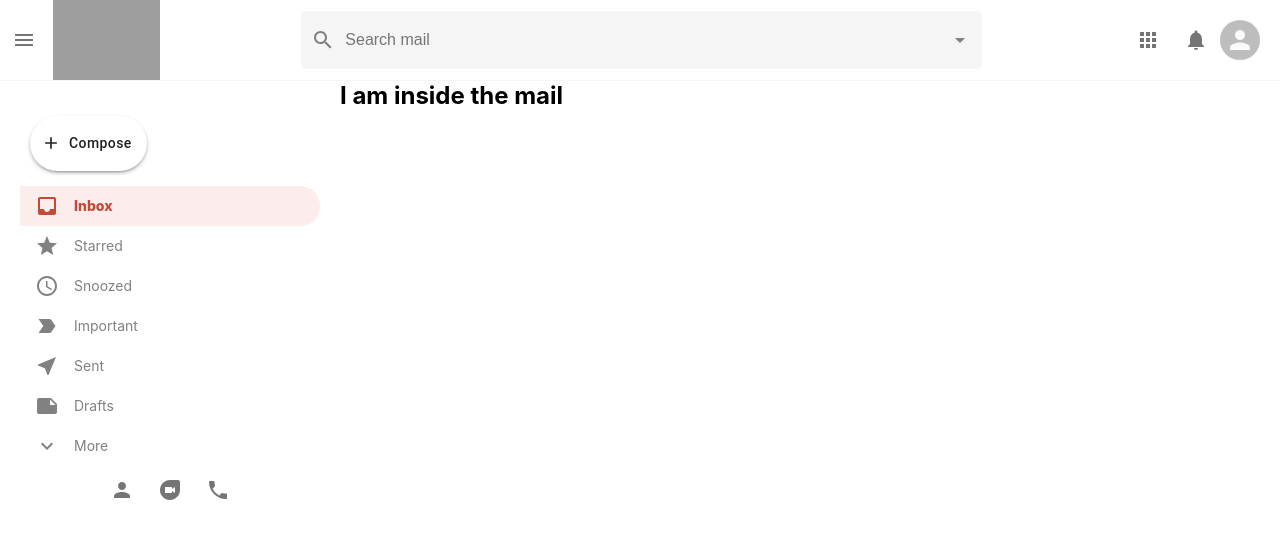
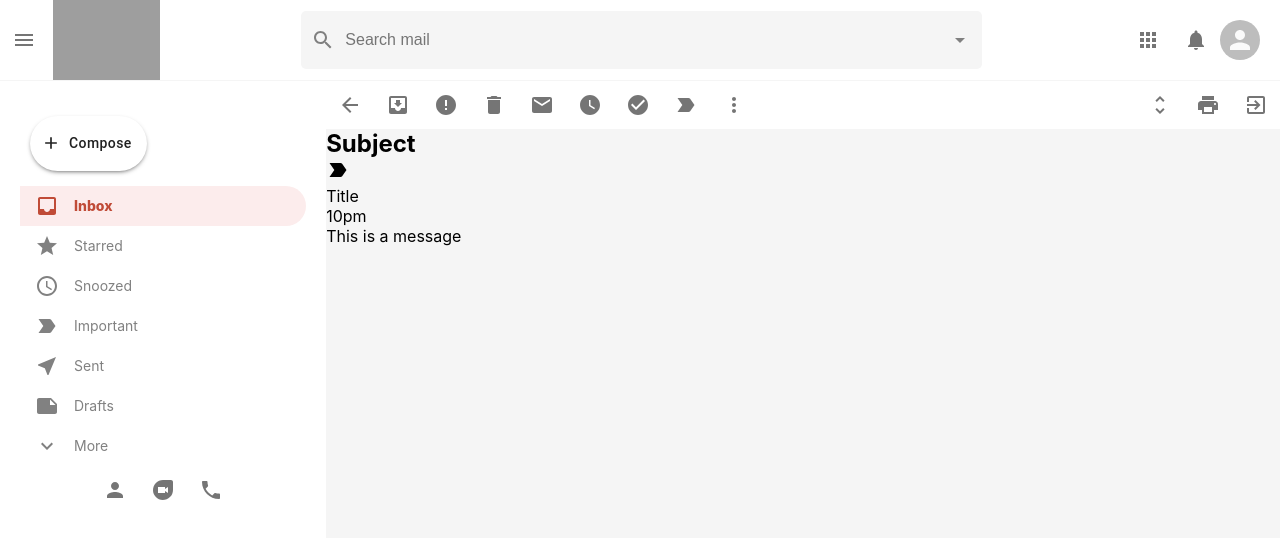
Before and after one commit to apolloproductionsdj/gmail-clone, a React (Create React App) app: page /mail in a window 1280 px wide. Shown: the top 538 px of the page. Built offline with nearby package versions, Linux system fonts and the light colour scheme; grey boxes are pictures that could not be loaded.

Commit message:
made background of mail message section

```diff
--- a/src/EmailRow.js
+++ b/src/EmailRow.js
@@ -3,10 +3,13 @@ import './EmailRow.css';
 import StarBorderOutlinedIcon from '@material-ui/icons/StarBorderOutlined';
 import LabelImportantOutlinedIcon from '@material-ui/icons/LabelImportantOutlined';
 import { Checkbox, IconButton } from '@material-ui/core';
+import { useHistory } from 'react-router-dom';
 
 function EmailRow({ id, title, subject, description, time }) {
+    const history = useHistory();
+
     return (
-        <div className="emailRow">
+        <div onClick={() => history.push("/mail")} className="emailRow">
             <div className="emailRow__options">
                 <Checkbox />
                 <IconButton>
--- a/src/Mail.css
+++ b/src/Mail.css
@@ -0,0 +1,25 @@
+.mail {
+    flex: 1;
+    /* display: flex; */
+    background-color: whitesmoke;
+}
+
+.mail__tools {
+    display: flex;
+    justify-content: space-between;
+    background-color: white;
+}
+
+.mail__toolsLeft {
+    display: flex;
+}
+
+/* .mail__body {
+    display: flex;
+    flex-direction: column;
+    margin: 30px;
+    background-color: white;
+    padding: 20px;
+    height: 100vh;
+    box-shadow: 0px 5px 7px 0px rgba(0, 0, 0, 0.24);
+} */
--- a/src/Mail.js
+++ b/src/Mail.js
@@ -1,12 +1,97 @@
+import { IconButton } from '@material-ui/core';
 import React from 'react';
 import "./Mail.css";
+import ArrowBackIcon from '@material-ui/icons/ArrowBack';
+import MoveToInboxIcon from '@material-ui/icons/MoveToInbox';
+import ErrorIcon from '@material-ui/icons/Error';
+import DeleteIcon from '@material-ui/icons/Delete';
+import EmailIcon from '@material-ui/icons/Email';
+import WatchLaterIcon from '@material-ui/icons/WatchLater';
+import CheckCircleIcon from '@material-ui/icons/CheckCircle';
+import LabelImportantIcon from '@material-ui/icons/LabelImportant';
+import MoreVertIcon from '@material-ui/icons/MoreVert';
+import { useHistory } from 'react-router-dom';
+import UnfoldMoreIcon from '@material-ui/icons/UnfoldMore';
+import PrintIcon from '@material-ui/icons/Print';
+import ExitToAppIcon from '@material-ui/icons/ExitToApp';
+
 
 function Mail() {
+    const history = useHistory();
+
     return (
         <div className="mail">
-            <h2>I am inside the mail</h2>
+            <div className="mail__tools">
+
+                <div className="mail__toolsLeft">
+                    <IconButton onClick={() => history.push("/")}>
+                        <ArrowBackIcon />
+                    </IconButton>
+
+                    <IconButton>
+                        <MoveToInboxIcon />
+                    </IconButton>
+
+                    <IconButton>
+                        <ErrorIcon />
+                    </IconButton>
+
+                    <IconButton>
+                        <DeleteIcon />
+                    </IconButton>
+
+                    <IconButton>
+                        <EmailIcon />
+                    </IconButton>
+
+                    <IconButton>
+                        <WatchLaterIcon />
+                    </IconButton>
+
+                    <IconButton>
+                        <CheckCircleIcon />
+                    </IconButton>
+
+                    <IconButton>
+                        <LabelImportantIcon />
+                    </IconButton>
+
+                    <IconButton>
+                        <MoreVertIcon />
+                    </IconButton>
+
+                </div>
+
+                <div className="mail__toolsRight">
+
+                    <IconButton>
+                        <UnfoldMoreIcon />
+                    </IconButton>
+
+                    <IconButton>
+                        <PrintIcon />
+                    </IconButton>
+
+                    <IconButton>
+                        <ExitToAppIcon />
+                    </IconButton>
+                </div>
+            </div>
+            <div className="mail__body">
+                <div className="mail__bodyHeader">
+                    <h2>Subject</h2>
+                    <LabelImportantIcon className="mail__important" />
+                    <p>Title</p>
+                    <p>10pm</p>
+                </div>
+
+                <div className="mail__message">
+                    This is a message
+                </div>
+
+            </div>
         </div>
-    )
+    );
 }
 
 export default Mail;
```
Also changed, not shown: 1 other file (tests, documents, lock files or other folders).
